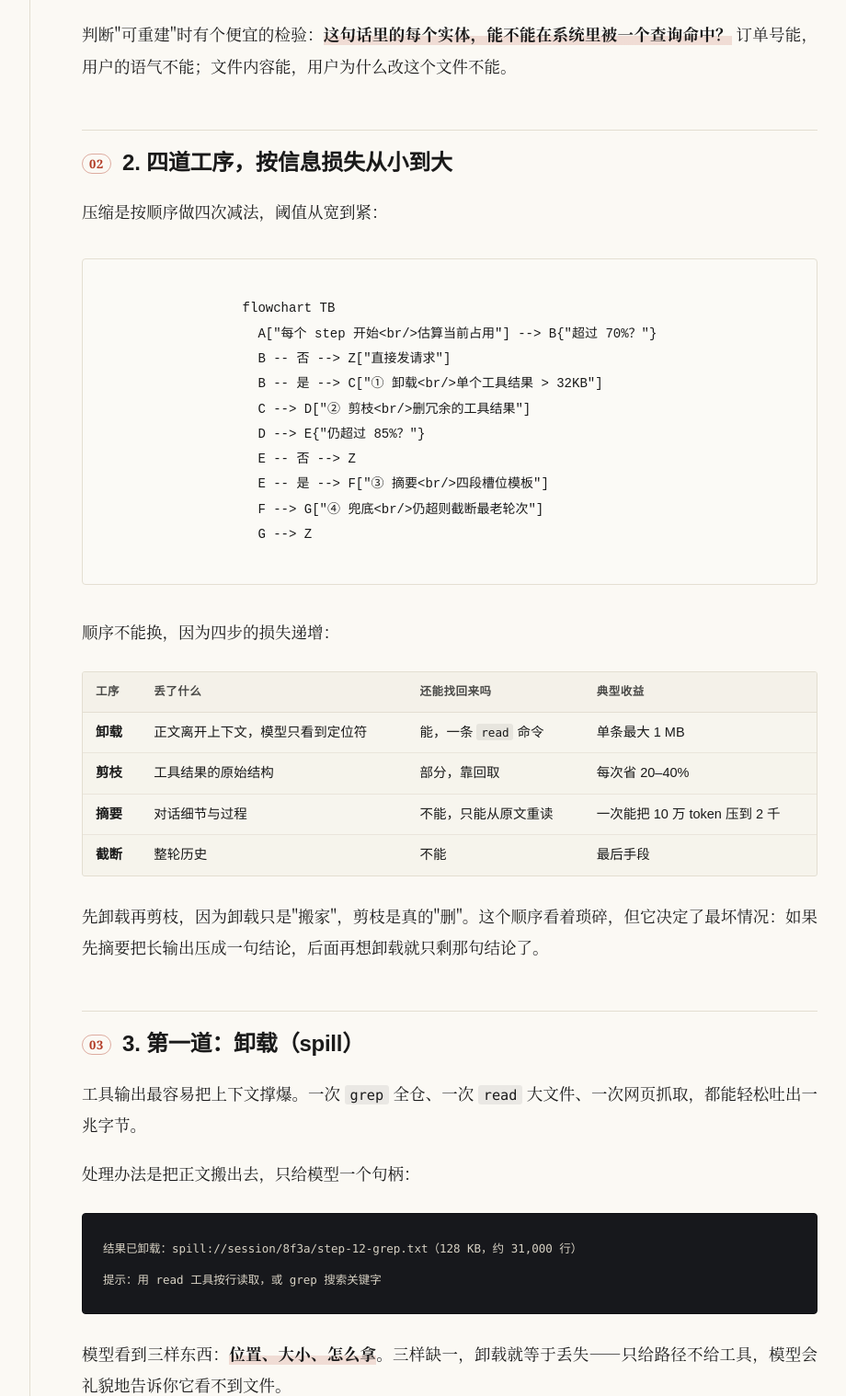
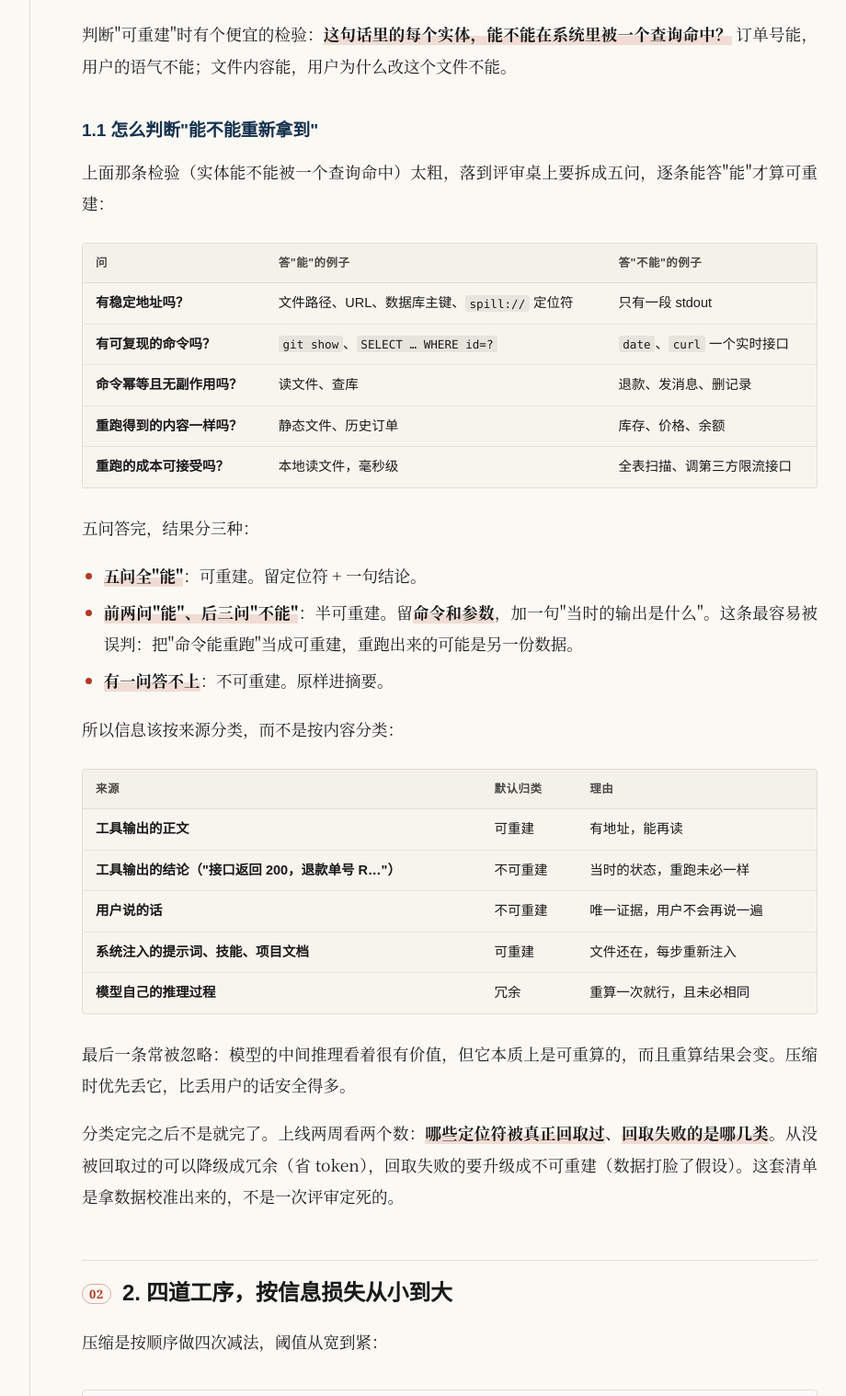
Before and after one commit to nuaahuang/agent-platform-at-scale, a plain HTML site: page docs/19B-compaction-and-spill.html in a window 1280 px wide. Shown: the part 1420-2938 px from the top of the page at 92% size, without its empty margins (267-1187 px from the left). Drawn offline with Linux system fonts and the light colour scheme.

Commit message:
19B 补可重建性五问与按来源分类的清单

```diff
--- a/docs/19B-compaction-and-spill.html
+++ b/docs/19B-compaction-and-spill.html
@@ -246,6 +246,15 @@ blockquote p{margin:.4em 0}
   S -- 会 --&gt; T[&quot;不可重建&lt;br/&gt;原样写进摘要&quot;]
   S -- 不会 --&gt; U[&quot;冗余&lt;br/&gt;直接丢弃&quot;]</pre></figure>
 <p>判断"可重建"时有个便宜的检验：<strong>这句话里的每个实体，能不能在系统里被一个查询命中？</strong> 订单号能，用户的语气不能；文件内容能，用户为什么改这个文件不能。</p>
+<h3>1.1 怎么判断"能不能重新拿到"</h3>
+<p>上面那条检验（实体能不能被一个查询命中）太粗，落到评审桌上要拆成五问，逐条能答"能"才算可重建：</p>
+<div class="table-wrap"><table class="table"><thead><tr><th>问</th><th>答"能"的例子</th><th>答"不能"的例子</th></tr></thead><tbody><tr><td>有稳定地址吗？</td><td>文件路径、URL、数据库主键、<code>spill://</code> 定位符</td><td>只有一段 stdout</td></tr><tr><td>有可复现的命令吗？</td><td><code>git show</code>、<code>SELECT … WHERE id=?</code></td><td><code>date</code>、<code>curl</code> 一个实时接口</td></tr><tr><td>命令幂等且无副作用吗？</td><td>读文件、查库</td><td>退款、发消息、删记录</td></tr><tr><td>重跑得到的内容一样吗？</td><td>静态文件、历史订单</td><td>库存、价格、余额</td></tr><tr><td>重跑的成本可接受吗？</td><td>本地读文件，毫秒级</td><td>全表扫描、调第三方限流接口</td></tr></tbody></table></div>
+<p>五问答完，结果分三种：</p>
+<ul><li><strong>五问全"能"</strong>：可重建。留定位符 + 一句结论。</li><li><strong>前两问"能"、后三问"不能"</strong>：半可重建。留<strong>命令和参数</strong>，加一句"当时的输出是什么"。这条最容易被误判：把"命令能重跑"当成可重建，重跑出来的可能是另一份数据。</li><li><strong>有一问答不上</strong>：不可重建。原样进摘要。</li></ul>
+<p>所以信息该按来源分类，而不是按内容分类：</p>
+<div class="table-wrap"><table class="table"><thead><tr><th>来源</th><th>默认归类</th><th>理由</th></tr></thead><tbody><tr><td>工具输出的正文</td><td>可重建</td><td>有地址，能再读</td></tr><tr><td>工具输出的结论（"接口返回 200，退款单号 R…"）</td><td>不可重建</td><td>当时的状态，重跑未必一样</td></tr><tr><td>用户说的话</td><td>不可重建</td><td>唯一证据，用户不会再说一遍</td></tr><tr><td>系统注入的提示词、技能、项目文档</td><td>可重建</td><td>文件还在，每步重新注入</td></tr><tr><td>模型自己的推理过程</td><td>冗余</td><td>重算一次就行，且未必相同</td></tr></tbody></table></div>
+<p>最后一条常被忽略：模型的中间推理看着很有价值，但它本质上是可重算的，而且重算结果会变。压缩时优先丢它，比丢用户的话安全得多。</p>
+<p>分类定完之后不是就完了。上线两周看两个数：<strong>哪些定位符被真正回取过</strong>、<strong>回取失败的是哪几类</strong>。从没被回取过的可以降级成冗余（省 token），回取失败的要升级成不可重建（数据打脸了假设）。这套清单是拿数据校准出来的，不是一次评审定死的。</p>
 </section>
 <section class="sec" id="s2"><h2><span class="sec-num">02</span>2. 四道工序，按信息损失从小到大</h2>
 <p>压缩是按顺序做四次减法，阈值从宽到紧：</p>
```
Also changed, not shown: docs/index.html (+1 -1 lines), 1 other file.
